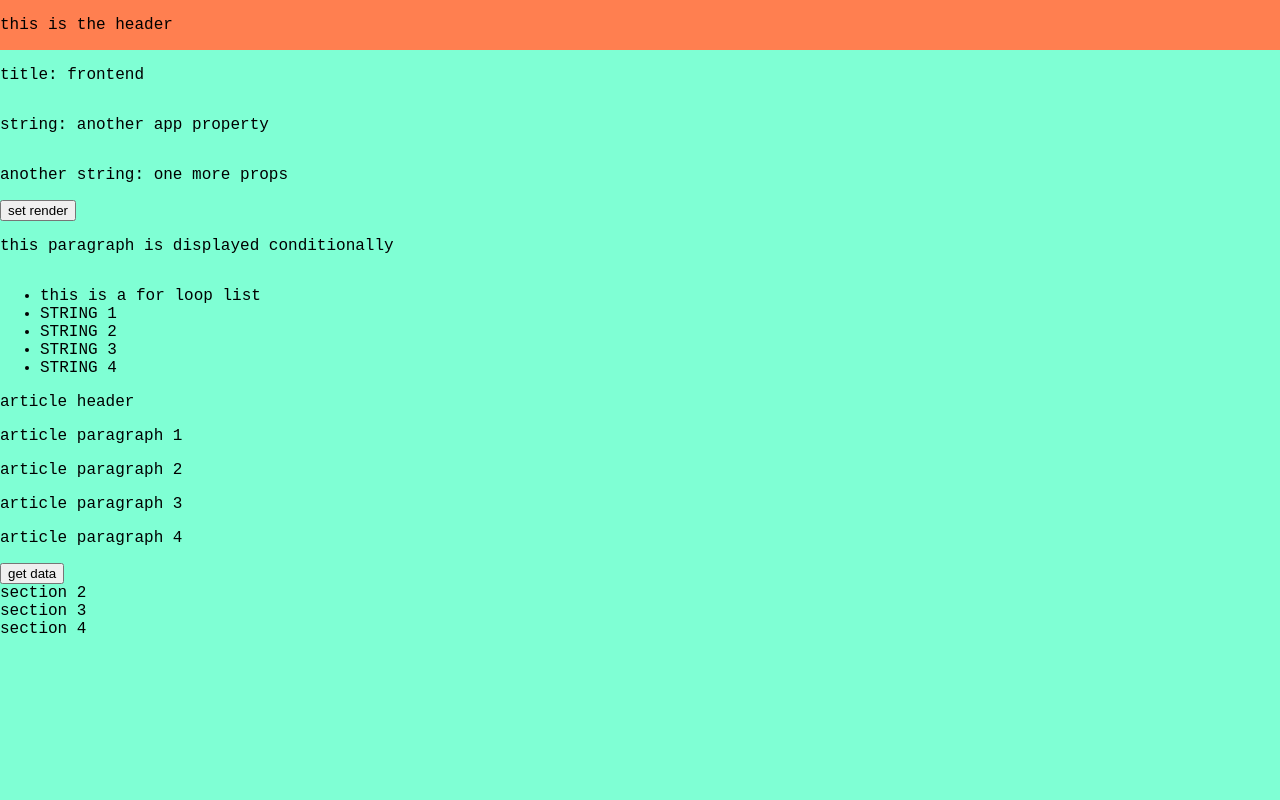
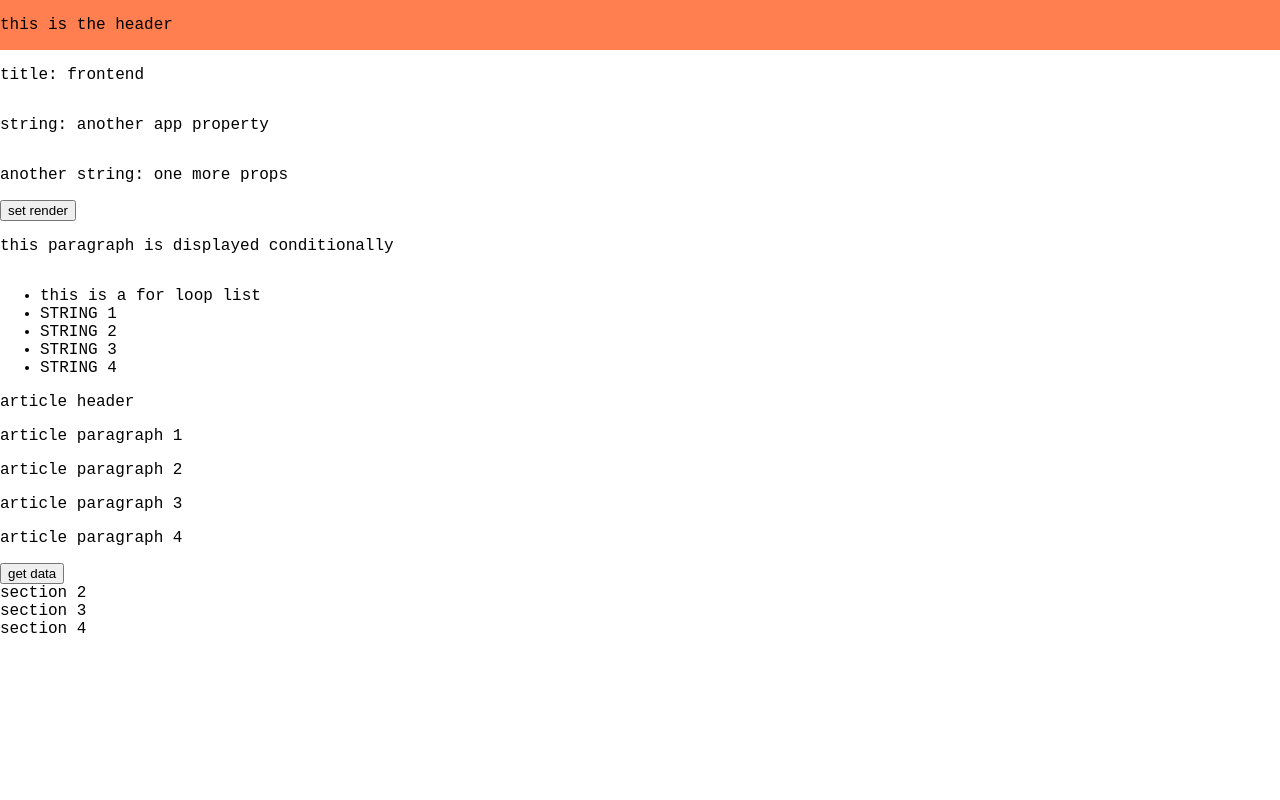
Before and after one commit to musateduard/spring-angular-cars, an Angular app in the folder frontend/: page / in a window 1280 px wide. Shown: the top 800 px of the page. Built offline with nearby package versions, Linux system fonts and the light colour scheme.

Commit message:
updated formatting

```diff
--- a/frontend/src/app/app.component.css
+++ b/frontend/src/app/app.component.css
@@ -4,7 +4,6 @@
 }
 
 main {
-    background-color: aquamarine;
     min-height: 60rem;
     display: flex;
     flex-direction: column;
--- a/frontend/src/app/app.module.ts
+++ b/frontend/src/app/app.module.ts
@@ -1,6 +1,6 @@
-import { NgModule } from '@angular/core';
-import { BrowserModule } from '@angular/platform-browser';
-import { AppComponent } from './app.component';
+import { NgModule } from "@angular/core";
+import { BrowserModule } from "@angular/platform-browser";
+import { AppComponent } from "./app.component";
 
 
 @NgModule({
```
Also changed, not shown: 1 other file (tests, documents, lock files or other folders).
